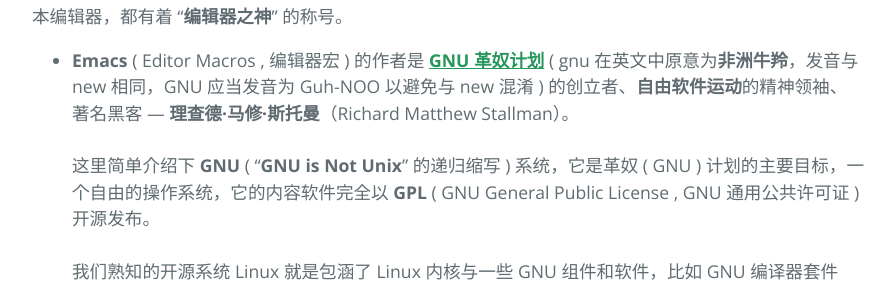
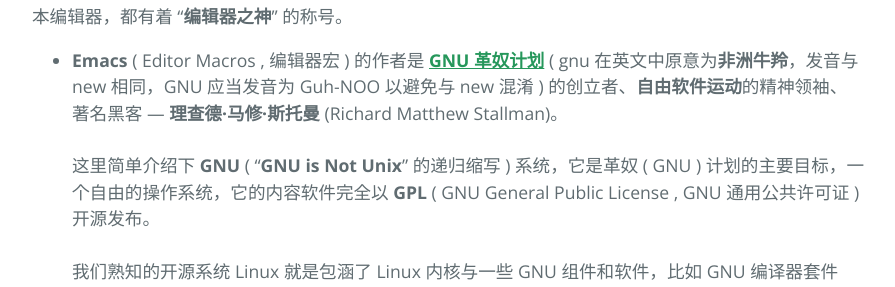
Before and after one commit to wwang721/wwang721.github.io, a Jekyll site: the page built from _posts/2019-8-28-subl_vscode.md, in a window 1280 px wide and 900 px high, scrolled down 1031 px. Shown: the part 159-446 px from the top of the window, without its empty margins (192-1087 px from the left). Built offline with Jekyll 4.4.1, drawn with Linux system fonts in a browser that asks for light colours.

Commit message:
small error

```diff
--- a/_posts/2019-8-28-subl_vscode.md
+++ b/_posts/2019-8-28-subl_vscode.md
@@ -28,7 +28,7 @@
 最常见的<font color="#26975b"><b>文本编辑器</b></font> ( Editor ) 可能就是 Windows 上的**记事本**了，用过 Linux 系统的同学可能还知道 [**Vi/Vim**](https://www.vim.org) 和 [**Emacs**](http://www.gnu.org/software/emacs/)，我之前就有[<u><b>一篇文章</b></u>]({{ site.url }}/2019/05/21/Vim-notes.html)总结了一些 Vim 的常用命令。
 Vim 和 Emacs 是两款历史悠久的文本编辑器，都有着 “**编辑器之神**” 的称号。
 
-* **Emacs** ( Editor Macros , 编辑器宏 ) 的作者是 [<font color="#26975b"><b><u>GNU 革奴计划</u></b></font>](http://www.gnu.org) ( gnu 在英文中原意为**非洲牛羚**，发音与 new 相同，GNU 应当发音为 Guh-NOO 以避免与 new 混淆 ) 的创立者、**自由软件运动**的精神领袖、著名黑客 --- **理查德·马修·斯托曼**（Richard Matthew Stallman）。<br><br>这里简单介绍下 **GNU** ( "**GNU is Not Unix**" 的递归缩写 ) 系统，它是革奴 ( GNU ) 计划的主要目标，一个自由的操作系统，它的内容软件完全以 **GPL** ( GNU General Public License , GNU 通用公共许可证 ) 开源发布。<br><br>我们熟知的开源系统 Linux 就是包涵了 Linux 内核与一些 GNU 组件和软件，比如 GNU 编译器套件 [**GCC**](http://gcc.gnu.org) ( GNU Compiler Collection ) 和 GNU debug 调试器 [**GDB**](http://www.gnu.org/s/gdb/) 以及文本编辑器 Emacs , 所以有人认为 Linux 系统的正式名称应该是 <font color="#26975b"><b>GNU/Linux 操作系统</b></font>。
+* **Emacs** ( Editor Macros , 编辑器宏 ) 的作者是 [<font color="#26975b"><b><u>GNU 革奴计划</u></b></font>](http://www.gnu.org) ( gnu 在英文中原意为**非洲牛羚**，发音与 new 相同，GNU 应当发音为 Guh-NOO 以避免与 new 混淆 ) 的创立者、**自由软件运动**的精神领袖、著名黑客 --- **理查德·马修·斯托曼** (Richard Matthew Stallman)。<br><br>这里简单介绍下 **GNU** ( "**GNU is Not Unix**" 的递归缩写 ) 系统，它是革奴 ( GNU ) 计划的主要目标，一个自由的操作系统，它的内容软件完全以 **GPL** ( GNU General Public License , GNU 通用公共许可证 ) 开源发布。<br><br>我们熟知的开源系统 Linux 就是包涵了 Linux 内核与一些 GNU 组件和软件，比如 GNU 编译器套件 [**GCC**](http://gcc.gnu.org) ( GNU Compiler Collection ) 和 GNU debug 调试器 [**GDB**](http://www.gnu.org/s/gdb/) 以及文本编辑器 Emacs , 所以有人认为 Linux 系统的正式名称应该是 <font color="#26975b"><b>GNU/Linux 操作系统</b></font>。
 
 * **Vi** 是 Unix 及 Linux 系统的标准编辑器，由伯克利的计算机科学家 Bill Joy 创立。而 **Vim** 在 Vi 的基础上改进和增加了很多特性，被推崇为类 Vi 编辑器中最好的一个。<br><br>开始 Vim 的目标只是在 Amiga 计算机上完全复制 Vi 的功能，那个时候的 Vim 只是 **Vi Imitation** 的简称，1992 年 1.22 版本的 Vim 被移植到了 [UNIX](http://www.unix.org) 和 MS-DOS 系统上。从那个时候开始，Vim 的全名就变成 **Vi Improved** 了。
 
```
Also changed, not shown: 1 other file.
